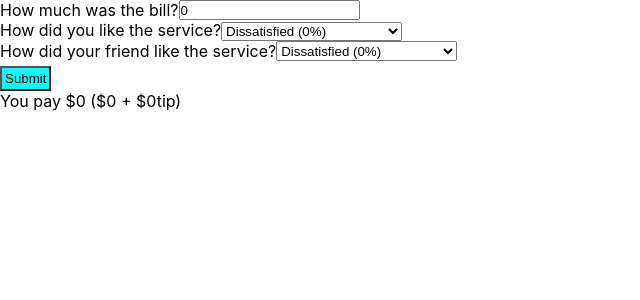
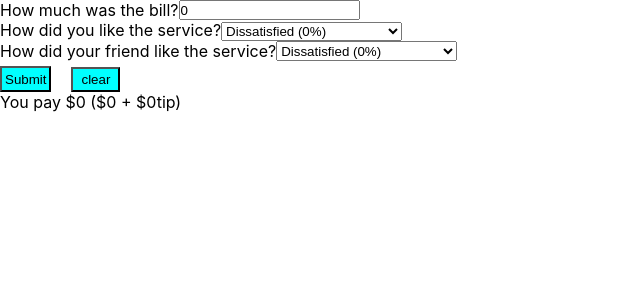
Before and after one commit to satyamkale27/Tip-calculator, a React (Create React App) app: page / in a window 1280 px wide. Shown: the top 300 px of the page, without its empty margins (0-640 px from the left). Built offline with nearby package versions, Linux system fonts and the light colour scheme.

Commit message:
added clear button and its styling

```diff
--- a/src/App.js
+++ b/src/App.js
@@ -77,10 +77,13 @@ function Form({ onPassupper, bill }) {
             <option value="20">Absolutely amazing! (20%)</option>
           </select>
         </div>
-        <div>
+        <div className="btn">
           <button type="submit" className="button">
             Submit
           </button>
+          <div>
+            <button className="style">clear</button>
+          </div>
         </div>
       </form>
       <div>
--- a/src/index.css
+++ b/src/index.css
@@ -37,3 +37,14 @@ code {
   background-color: aqua;
   margin-top: 5px;
 }
+.btn {
+  display: flex;
+}
+.style {
+  margin-left: 20px;
+  background-color: aqua;
+  padding: 3px;
+  margin-top: 6px;
+  padding-right: 8px;
+  padding-left: 8px;
+}
```
